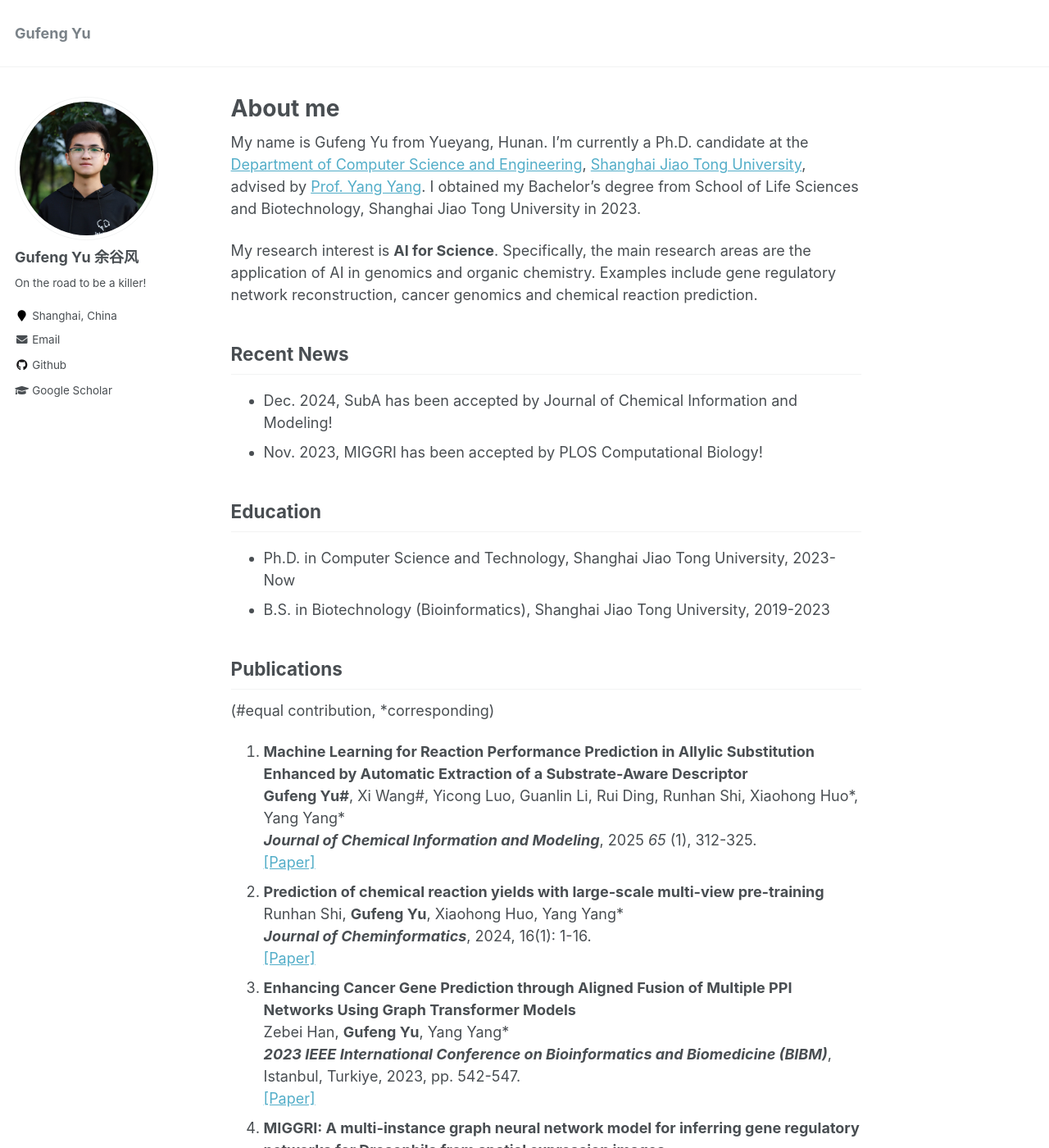
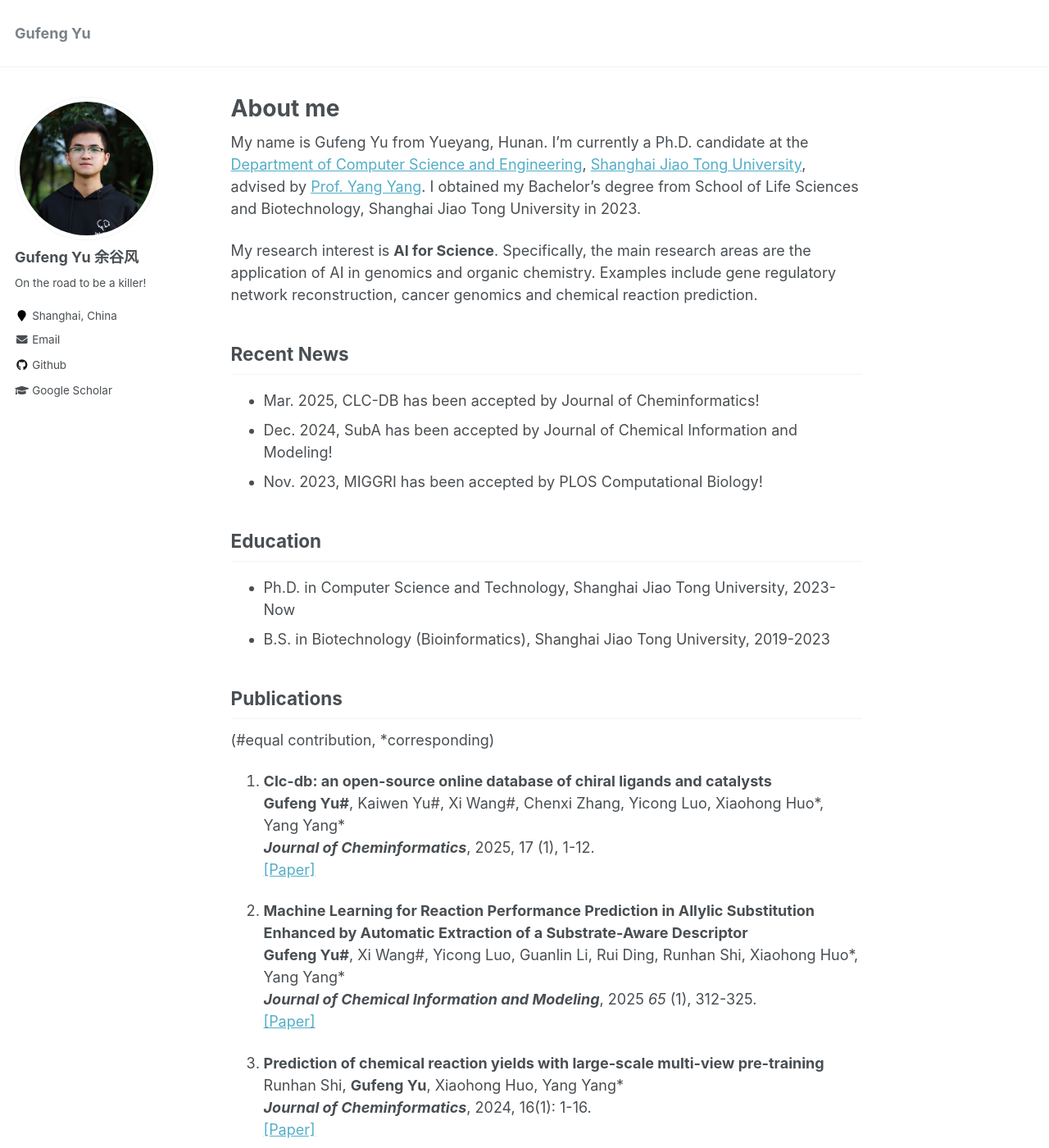
Before and after one commit to GufengYu520/gufengyu520.github.io, a Jekyll site: the page built from _pages/about.md, in a window 1280 px wide and 1400 px high. Shown: the whole window at 82% size. Built offline with Jekyll 4.4.1, drawn with Linux system fonts in a browser that asks for light colours.

Commit message:
Update about.md

```diff
--- a/_pages/about.md
+++ b/_pages/about.md
@@ -16,6 +16,7 @@ My research interest is **AI for Science**. Specifically, the main research area
 
 ## Recent News
 
+- Mar. 2025, CLC-DB has been accepted by Journal of Cheminformatics!
 - Dec. 2024, SubA has been accepted by Journal of Chemical Information and Modeling!
 - Nov. 2023, MIGGRI has been accepted by PLOS Computational Biology!
 
@@ -32,19 +33,27 @@ My research interest is **AI for Science**. Specifically, the main research area
 
 (#equal contribution, *corresponding)
 
-1. **Machine Learning for Reaction Performance Prediction in Allylic Substitution Enhanced by Automatic Extraction of a Substrate-Aware Descriptor**
+1. **Clc-db: an open-source online database of chiral ligands and catalysts**
+    **Gufeng Yu#**, Kaiwen Yu#, Xi Wang#, Chenxi Zhang, Yicong Luo, Xiaohong Huo\*, Yang Yang*
+    ***Journal of Cheminformatics***, 2025, 17 (1), 1-12.
+    [[Paper]](https://jcheminf.biomedcentral.com/articles/10.1186/s13321-025-00991-9)
+
+2. **Machine Learning for Reaction Performance Prediction in Allylic Substitution Enhanced by Automatic Extraction of a Substrate-Aware Descriptor**
     **Gufeng Yu#**, Xi Wang#, Yicong Luo, Guanlin Li, Rui Ding, Runhan Shi, Xiaohong Huo\*, Yang Yang*
     ***Journal of Chemical Information and Modeling***, 2025 *65* (1), 312-325.
     [[Paper]](https://pubs.acs.org/doi/10.1021/acs.jcim.4c02120)
-2. **Prediction of chemical reaction yields with large-scale multi-view pre-training**
+
+3. **Prediction of chemical reaction yields with large-scale multi-view pre-training**
     Runhan Shi, **Gufeng Yu**, Xiaohong Huo, Yang Yang*
     ***Journal of Cheminformatics***, 2024, 16(1): 1-16.
     [[Paper]](https://jcheminf.biomedcentral.com/articles/10.1186/s13321-024-00815-2)
-3. **Enhancing Cancer Gene Prediction through Aligned Fusion of Multiple PPI Networks Using Graph Transformer Models**
+
+4. **Enhancing Cancer Gene Prediction through Aligned Fusion of Multiple PPI Networks Using Graph Transformer Models**
     Zebei Han, **Gufeng Yu**, Yang Yang*
     ***2023 IEEE International Conference on Bioinformatics and Biomedicine (BIBM)***, Istanbul, Turkiye, 2023, pp. 542-547.
     [[Paper]](https://ieeexplore.ieee.org/document/10385593)
-4. **MIGGRI: A multi-instance graph neural network model for inferring gene regulatory networks for Drosophila from spatial expression images**
+
+5. **MIGGRI: A multi-instance graph neural network model for inferring gene regulatory networks for Drosophila from spatial expression images**
     Yuyang Huang#, **Gufeng Yu#**, Yang Yang*
     ***PLOS Computational Biology***, 2023, 19(11): e1011623.
     [[Paper]](https://journals.plos.org/ploscompbiol/article?id=10.1371/journal.pcbi.1011623)
```
